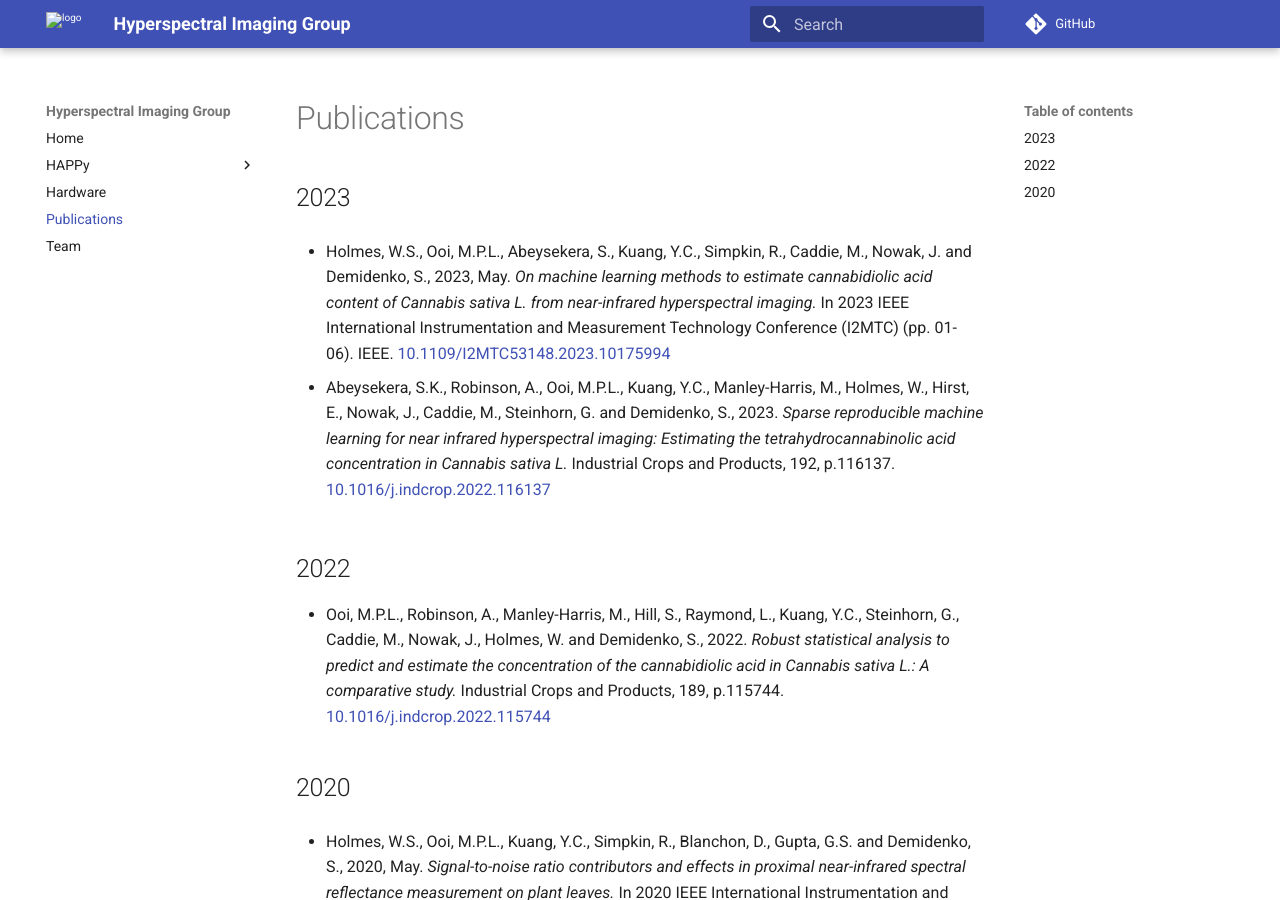
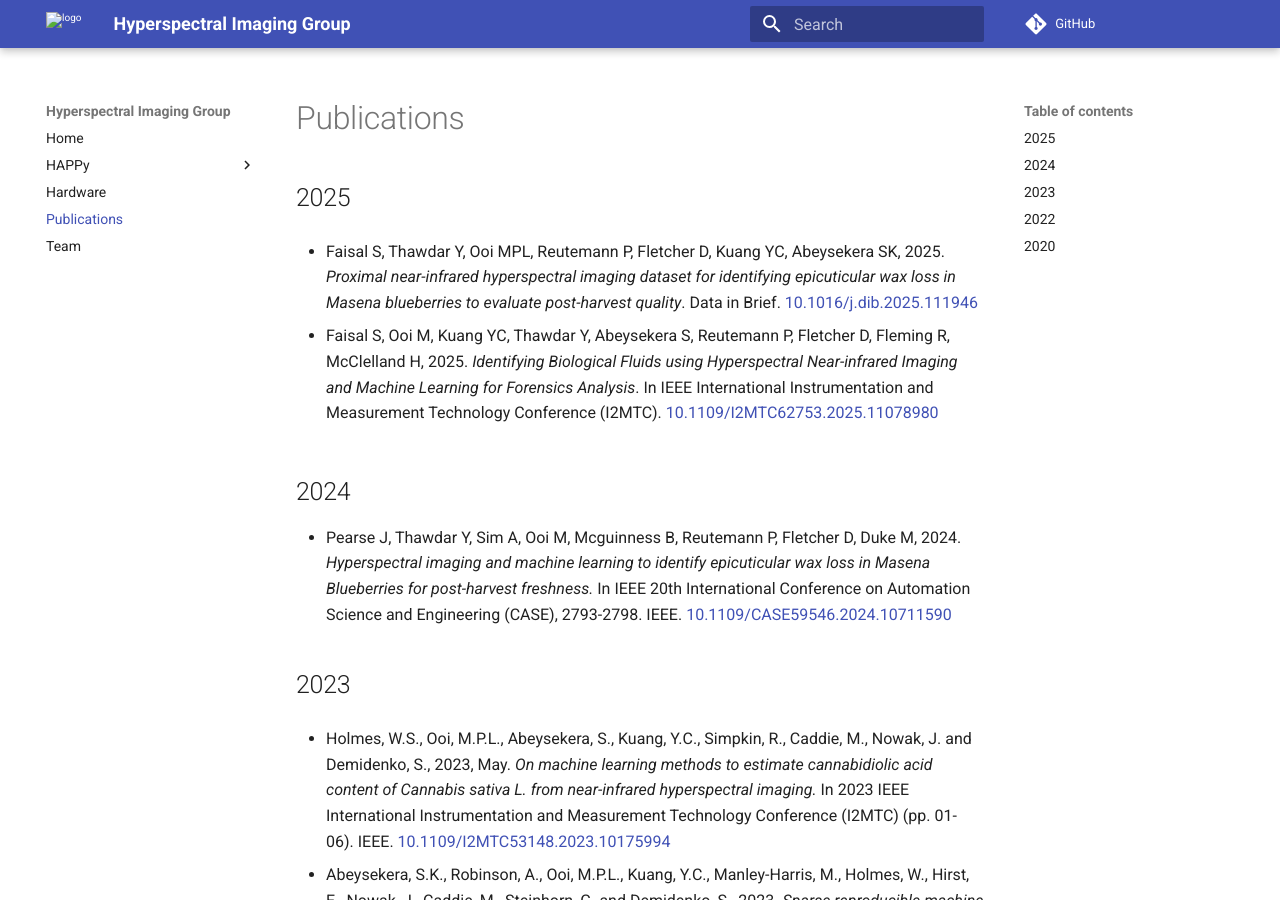
Before and after one commit to wairas/hsi-website, an MkDocs documentation site: the page built from docs/publications.md, in a window 1280 px wide and 900 px high. Built offline with MkDocs 1.6.1 and Material for MkDocs 9.7.7, drawn with Linux system fonts in a browser that asks for light colours; comment, search, counter and statistics services are not loaded.

Commit message:
added missing publications

```diff
--- a/docs/publications.md
+++ b/docs/publications.md
@@ -1,3 +1,25 @@
+# 2025
+
+* Faisal S, Thawdar Y, Ooi MPL, Reutemann P, Fletcher D, Kuang YC, Abeysekera SK, 2025.
+  *Proximal near-infrared hyperspectral imaging dataset for identifying epicuticular
+  wax loss in Masena blueberries to evaluate post-harvest quality*. Data in Brief.
+  [10.1016/j.dib.2025.111946](https://dx.doi.org/10.1016/j.dib.2025.111946)
+
+* Faisal S, Ooi M, Kuang YC, Thawdar Y, Abeysekera S, Reutemann P,
+  Fletcher D, Fleming R, McClelland H, 2025.
+  *Identifying Biological Fluids using Hyperspectral Near-infrared Imaging and
+  Machine Learning for Forensics Analysis*. In IEEE International Instrumentation
+  and Measurement Technology Conference (I2MTC).
+  [10.1109/I2MTC62753.2025.11078980](https://dx.doi.org/10.1109/I2MTC62753.2025.11078980)
+
+# 2024
+
+* Pearse J, Thawdar Y, Sim A, Ooi M, Mcguinness B, Reutemann P, Fletcher D, Duke M, 2024.
+  *Hyperspectral imaging and machine learning to identify epicuticular wax loss
+  in Masena Blueberries for post-harvest freshness.* In IEEE 20th International
+  Conference on Automation Science and Engineering (CASE), 2793-2798. IEEE.
+  [10.1109/CASE59546.2024.10711590](https://dx.doi.org/10.1109/CASE59546.2024.10711590)
+
 # 2023
 
 * Holmes, W.S., Ooi, M.P.L., Abeysekera, S., Kuang, Y.C., Simpkin, R.,
```
